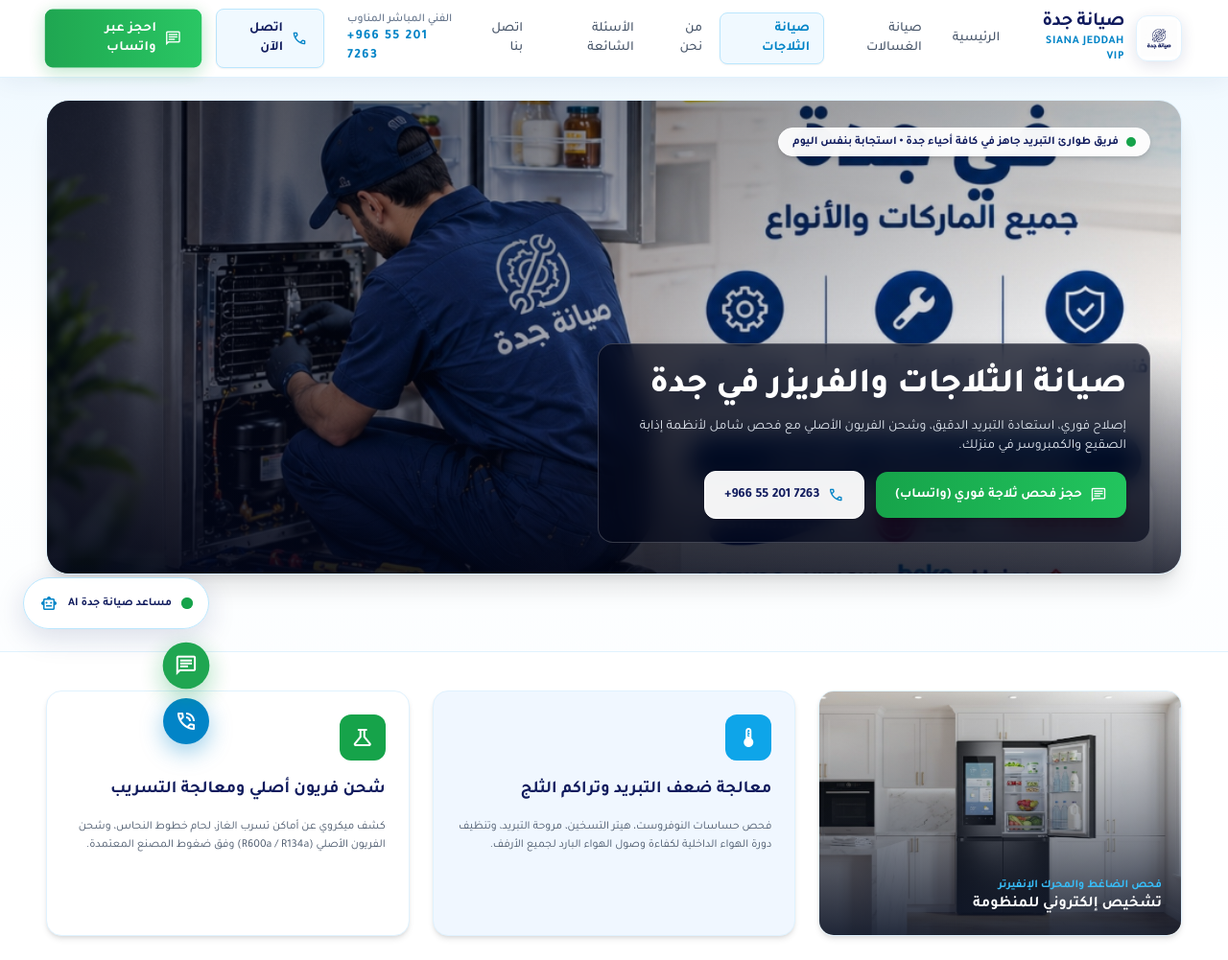
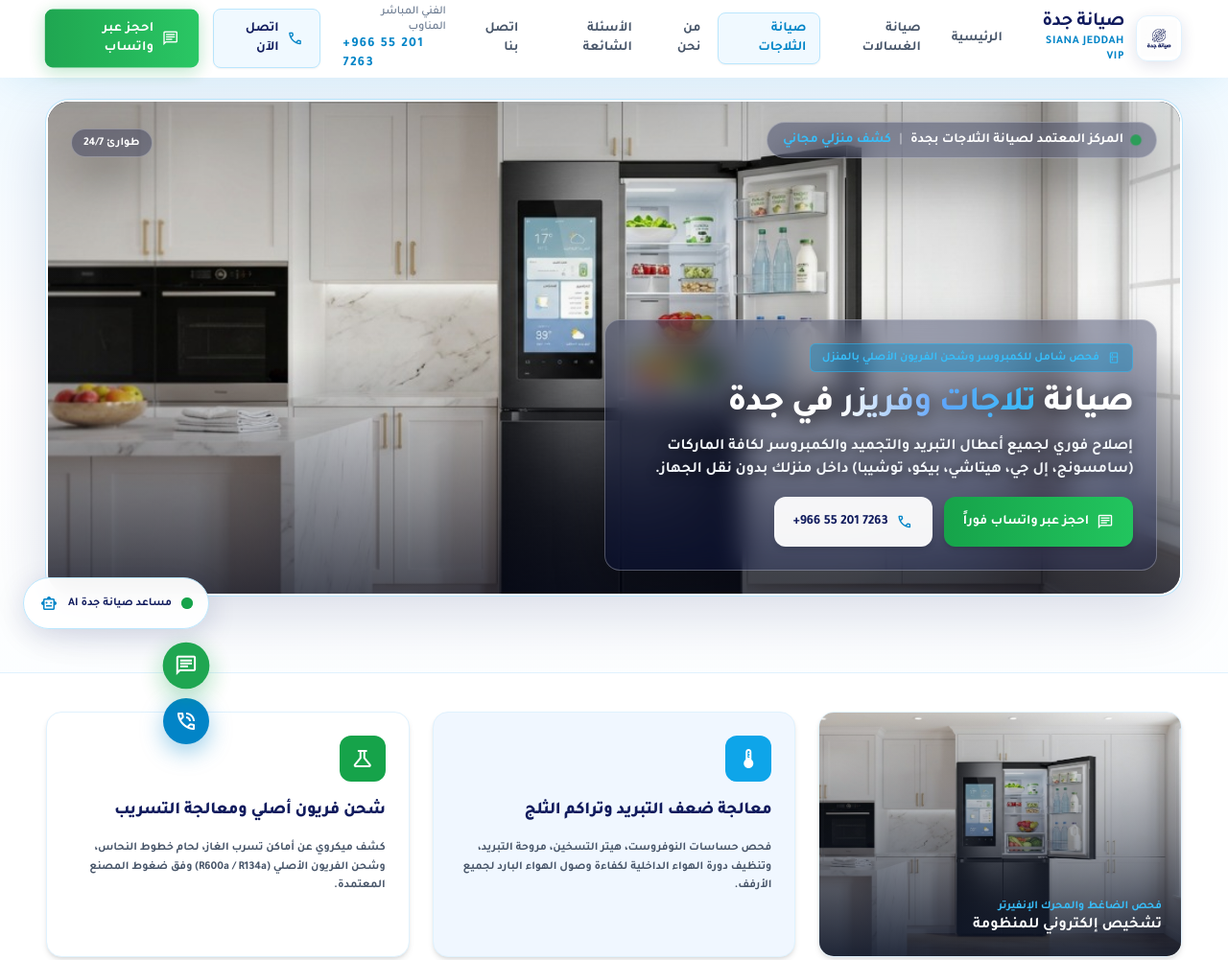
Before and after one commit to zayndaric/Siana-jeddah, a plain HTML site: page refrigerators.html in a window 1280 px wide. Shown: the top 1001 px of the page at 96% size. Drawn offline with nearby package versions, Linux system fonts and the light colour scheme.

Commit message:
Upgrade refrigerators.html: clear view luxury fridge header, glassy navbar

```diff
--- a/refrigerators.html
+++ b/refrigerators.html
@@ -126,11 +126,90 @@
       }
     })();
   </script>
+
+  <style>
+    /* Premium Typography & Glassmorphism Enhancements */
+    body {
+      font-family: 'Tajawal', -apple-system, BlinkMacSystemFont, "Segoe UI", Roboto, sans-serif;
+      font-weight: 500;
+    }
+    h1, h2, h3, h4, .font-heading {
+      font-weight: 800 !important;
+      letter-spacing: -0.02em;
+    }
+    p, span, a, label, input, button {
+      font-weight: 600;
+    }
+
+    /* Ultra-Glassy Transparent Animated Navbar */
+    .glass-navbar {
+      background: rgba(255, 255, 255, 0.68) !important;
+      backdrop-filter: blur(20px) saturate(180%) !important;
+      -webkit-backdrop-filter: blur(20px) saturate(180%) !important;
+      border-bottom: 1px solid rgba(255, 255, 255, 0.4) !important;
+      box-shadow: 0 10px 35px -10px rgba(16, 27, 93, 0.08) !important;
+      transition: all 0.4s cubic-bezier(0.16, 1, 0.3, 1) !important;
+    }
+    .glass-navbar:hover {
+      background: rgba(255, 255, 255, 0.85) !important;
+      box-shadow: 0 12px 40px -10px rgba(2, 132, 199, 0.12) !important;
+    }
+    .glass-pill {
+      background: rgba(255, 255, 255, 0.55);
+      backdrop-filter: blur(12px);
+      -webkit-backdrop-filter: blur(12px);
+      border: 1px solid rgba(255, 255, 255, 0.6);
+      transition: all 0.3s ease;
+    }
+    .glass-pill:hover {
+      background: rgba(255, 255, 255, 0.9);
+      transform: translateY(-2px);
+      box-shadow: 0 8px 20px rgba(2, 132, 199, 0.15);
+    }
+
+    /* Clear View Hero Glass Card (Never blocks image) */
+    .hero-clear-card {
+      background: rgba(11, 19, 62, 0.38) !important;
+      backdrop-filter: blur(14px) saturate(160%) !important;
+      -webkit-backdrop-filter: blur(14px) saturate(160%) !important;
+      border: 1px solid rgba(255, 255, 255, 0.28) !important;
+      box-shadow: 0 20px 50px rgba(0, 0, 0, 0.35) !important;
+    }
+
+    /* Automated Shimmer & Pulse Animations */
+    @keyframes glassShimmer {
+      0% { background-position: -200% 0; }
+      100% { background-position: 200% 0; }
+    }
+    .shimmer-badge {
+      background: linear-gradient(90deg, rgba(255,255,255,0) 0%, rgba(255,255,255,0.4) 50%, rgba(255,255,255,0) 100%);
+      background-size: 200% 100%;
+      animation: glassShimmer 4s infinite linear;
+    }
+
+    @keyframes floatSmooth {
+      0%, 100% { transform: translateY(0px); }
+      50% { transform: translateY(-6px); }
+    }
+    .animate-float-smooth {
+      animation: floatSmooth 4s ease-in-out infinite;
+    }
+
+    /* Automated Ticker Pulse */
+    @keyframes liveDot {
+      0%, 100% { transform: scale(1); opacity: 1; }
+      50% { transform: scale(1.4); opacity: 0.5; }
+    }
+    .live-dot {
+      animation: liveDot 1.8s ease-in-out infinite;
+    }
+  </style>
+
 </head>
 <body class="bg-white text-slate-800 antialiased selection:bg-sky-100 selection:text-[#101B5D] min-h-screen">
 
 
-<header class="fixed top-0 left-0 right-0 z-50 bg-white/95 backdrop-blur-xl border-b border-sky-100 shadow-[0_4px_25px_rgba(16,27,93,0.06)]">
+<header class="fixed top-0 left-0 right-0 z-50 glass-navbar">
   <div class="h-20 max-w-7xl mx-auto px-4 sm:px-6 lg:px-12 flex items-center justify-between gap-4">
     <!-- Brand Logo -->
     <div class="flex items-center gap-6">
@@ -223,56 +302,55 @@
   <!-- Panoramic Header Banner with Animations -->
   <section class="relative w-full overflow-hidden bg-gradient-to-b from-sky-50 via-white to-sky-50/20 pt-6 pb-12 border-b border-sky-100">
     <div class="max-w-7xl mx-auto px-4 sm:px-6 lg:px-12">
-      <!-- Panoramic Image Card -->
-      <div class="relative w-full rounded-2xl lg:rounded-3xl overflow-hidden shadow-xl border border-sky-100 mb-8 group bg-slate-100">
-        <!-- Desktop & Laptop View -->
-        <div class="hidden md:block relative w-full aspect-[21/9] lg:aspect-[2.4/1] min-h-[360px] max-h-[500px] overflow-hidden">
-          <img src="assets/images/refrigerator-repair-service.jpg" alt="صيانة ثلاجات جدة - المركز المعتمد" class="w-full h-full object-cover object-center group-hover:scale-105 transition-transform duration-1000 ease-out">
-          <div class="absolute inset-0 bg-gradient-to-t from-slate-950/80 via-transparent to-black/25"></div>
-          <div class="absolute inset-0 bg-gradient-to-r from-slate-950/75 via-slate-950/30 to-transparent"></div>
+      <!-- Panoramic Image Card: 100% CLEAR VIEW OF LUXURY REFRIGERATOR -->
+      <div class="relative w-full rounded-3xl overflow-hidden shadow-[0_20px_60px_rgba(16,27,93,0.15)] border-2 border-white ring-1 ring-sky-200 mb-8 group bg-slate-900">
+
+        <!-- Refrigerator Image Container: Full Clarity, No Dark Box Covering It -->
+        <div class="relative w-full aspect-[16/10] sm:aspect-[16/9] md:aspect-[21/9] lg:aspect-[2.3/1] min-h-[360px] sm:min-h-[420px] md:min-h-[460px] overflow-hidden">
+          <img src="assets/images/header-refrigerators-luxury.jpg" alt="صيانة ثلاجات في جدة - فحص وتبريد الثلاجات الذكية" class="w-full h-full object-cover object-center group-hover:scale-103 transition-transform duration-1000 ease-out">
+
+          <!-- Ultra-Subtle Vignette (Leaves the refrigerator interior 100% clear and bright) -->
+          <div class="absolute inset-0 bg-gradient-to-t from-slate-950/70 via-transparent to-black/15 pointer-events-none"></div>
+
+          <!-- Top Status Tag -->
+          <div class="absolute top-4 sm:top-6 right-4 sm:right-6 left-4 sm:left-6 flex items-center justify-between gap-3 pointer-events-auto">
+            <div class="inline-flex items-center gap-2 px-4 py-2 rounded-full hero-clear-card text-white text-xs sm:text-sm font-bold shadow-lg animate-float-smooth">
+              <span class="h-2.5 w-2.5 rounded-full bg-[#16A34A] live-dot"></span>
+              <span>المركز المعتمد لصيانة الثلاجات بجدة</span>
+              <span class="text-white/40">|</span>
+              <span class="text-[#38BDF8]">كشف منزلي مجاني</span>
             </div>
-
-        <!-- Mobile View (100% Uncropped & Visible) -->
-        <div class="block md:hidden">
-          <div class="relative w-full aspect-[16/10] overflow-hidden bg-slate-900 border-b border-sky-900/50">
-            <img src="assets/images/refrigerator-repair-service.jpg" alt="فني صيانة ثلاجات بجدة" class="w-full h-full object-cover object-center">
-            <div class="absolute inset-0 bg-gradient-to-t from-slate-950 via-transparent to-black/20"></div>
-            <div class="absolute top-3 right-3 left-3 flex items-center justify-between">
-              <div class="inline-flex items-center gap-1.5 px-3 py-1.5 rounded-full bg-white/95 text-[#101B5D] text-[11px] font-bold shadow-md">
-                <span class="h-2 w-2 rounded-full bg-[#16A34A] animate-pulse"></span>
-                <span>فحص كمبروسر وشحن فريون منزلي</span>
-              </div>
-              <div class="inline-flex items-center gap-1 px-2.5 py-1 rounded-full bg-[#101B5D]/90 text-white text-[11px] font-bold">
+            <div class="hidden sm:inline-flex items-center gap-1.5 px-3 py-1.5 rounded-full hero-clear-card text-white text-xs font-bold">
               <span>طوارئ 24/7</span>
             </div>
           </div>
+
+          <!-- Bottom Sleek Frosted Glass Floating Dock: Leaves the Refrigerator COMPLETELY OPEN -->
+          <div class="absolute bottom-4 sm:bottom-6 right-4 sm:right-6 left-4 sm:left-6 z-10 pointer-events-auto">
+            <div class="hero-clear-card p-4 sm:p-6 rounded-2xl max-w-xl text-right space-y-3">
+              <div class="inline-flex items-center gap-2 px-3 py-1 rounded-md bg-[#0284C7]/40 border border-[#38BDF8]/50 text-[#38BDF8] text-xs font-extrabold uppercase">
+                <span class="material-symbols-outlined text-sm">kitchen</span>
+                <span>فحص شامل للكمبروسر وشحن الفريون الأصلي بالمنزل</span>
               </div>
-        </div>
-
-        <div class="absolute inset-0 p-5 sm:p-8 flex flex-col justify-between text-right z-10">
-          <div class="inline-flex items-center gap-2 px-3.5 py-1.5 rounded-full bg-white/95 backdrop-blur-md text-[#101B5D] text-xs font-bold self-start border border-white shadow-md animate-float">
-            <span class="w-2.5 h-2.5 rounded-full bg-[#16A34A] animate-ping"></span>
-            <span>فريق طوارئ التبريد جاهز في كافة أحياء جدة • استجابة بنفس اليوم</span>
-          </div>
-
-          <div class="max-w-xl bg-slate-950/70 backdrop-blur-md p-5 sm:p-6 rounded-2xl border border-white/20 shadow-2xl space-y-3">
-            <h1 class="text-2xl sm:text-4xl font-extrabold text-white leading-tight">
-              صيانة الثلاجات والفريزر في جدة
+              <h1 class="text-2xl sm:text-3xl md:text-4xl font-black text-white leading-tight drop-shadow-[0_2px_10px_rgba(0,0,0,0.8)]">
+                صيانة <span class="text-transparent bg-clip-text bg-gradient-to-l from-[#38BDF8] via-[#60A5FA] to-white">ثلاجات وفريزر</span> في جدة
               </h1>
-            <p class="text-slate-200 text-xs sm:text-sm leading-relaxed">
-              إصلاح فوري، استعادة التبريد الدقيق، وشحن الفريون الأصلي مع فحص شامل لأنظمة إذابة الصقيع والكمبروسر في منزلك.
+              <p class="text-slate-100 text-xs sm:text-sm md:text-base font-semibold leading-relaxed drop-shadow-[0_1px_6px_rgba(0,0,0,0.8)]">
+                إصلاح فوري لجميع أعطال التبريد والتجميد والكمبروسر لكافة الماركات (سامسونج، إل جي، هيتاشي، بيكو، توشيبا) داخل منزلك بدون نقل الجهاز.
               </p>
               <div class="flex flex-wrap items-center gap-3 pt-1">
-              <a href="https://wa.me/966552017263?text=%D8%A7%D9%84%D8%B3%D9%84%D8%A7%D9%85%20%D8%B9%D9%84%D9%8A%D9%83%D9%85%D8%8C%20%D8%A3%D8%AD%D8%AA%D8%A7%D8%AC%20%D8%B5%D9%8A%D8%A7%D9%86%D8%A9%20%D8%AB%D9%84%D8%A7%D8%AC%D8%A9%20%D9%81%D9%8A%20%D8%AC%D8%AF%D8%A9" target="_blank" class="px-5 py-2.5 rounded-xl bg-gradient-to-r from-[#16A34A] to-[#22C55E] text-white font-bold text-xs sm:text-sm shadow-md hover:brightness-105 transition-all btn-hover-effect flex items-center gap-2">
+                <a href="https://wa.me/966552017263?text=%D9%85%D8%B1%D8%AD%D8%A8%D8%A7%D9%8B%D8%8C%20%D8%A3%D8%AD%D8%AA%D8%A7%D8%AC%20%D8%B5%D9%8A%D8%A7%D9%86%D8%A9%20%D8%AB%D9%84%D8%A7%D8%AC%D8%A9%20%D9%81%D9%8A%20%D8%AC%D8%AF%D8%A9" target="_blank" class="inline-flex items-center gap-2 px-5 py-3 rounded-xl bg-gradient-to-r from-[#16A34A] to-[#22C55E] text-white font-extrabold text-xs sm:text-sm shadow-md hover:scale-105 transition-all">
                   <span class="material-symbols-outlined text-lg">chat</span>
-                <span>حجز فحص ثلاجة فوري (واتساب)</span>
+                  <span>احجز عبر واتساب فوراً</span>
                 </a>
-              <a href="tel:+966552017263" class="px-5 py-2.5 rounded-xl bg-white/95 text-[#101B5D] font-bold text-xs sm:text-sm shadow border border-white hover:bg-white transition-all btn-hover-effect flex items-center gap-2">
+                <a href="tel:+966552017263" class="inline-flex items-center gap-2 px-5 py-3 rounded-xl bg-white/95 text-[#101B5D] hover:bg-white font-black text-xs sm:text-sm shadow-md hover:scale-105 transition-all">
                   <span class="material-symbols-outlined text-[#0284C7] text-lg">call</span>
                   <span dir="ltr">+966 55 201 7263</span>
                 </a>
               </div>
             </div>
+          </div>
+
         </div>
       </div>
     </div>
```
Lines whose indentation alone changed are shown as unchanged.
